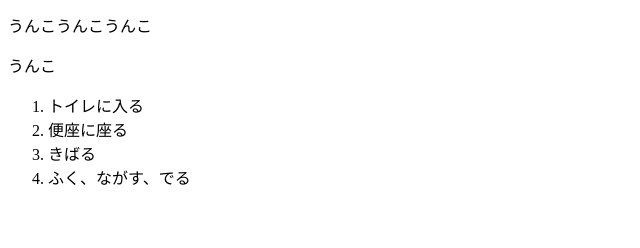
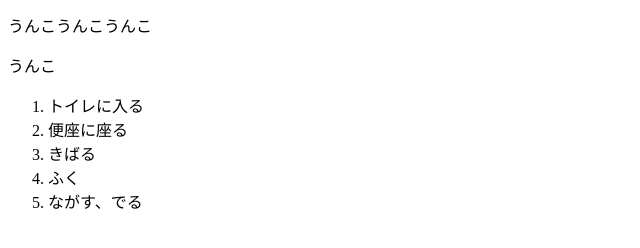
Before and after one commit to tottsuki-mt/ex-dita, a plain HTML site: page task_example2.html in a window 1280 px wide. Shown: the part 76-324 px from the top of the page, without its empty margins (0-640 px from the left). Drawn offline with Linux system fonts and the light colour scheme.

Commit message:
Deploy tottsuki-mt/ex-dita to github.com/tottsuki-mt/ex-dita.git:gh-pages

```diff
--- a/task_example2.html
+++ b/task_example2.html
@@ -13,7 +13,9 @@
       </li><li class="li step">
         <span class="ph cmd">きばる</span>
       </li><li class="li step">
-        <span class="ph cmd">ふく、ながす、でる</span>
+        <span class="ph cmd">ふく</span>
+      </li><li class="li step">
+        <span class="ph cmd">ながす、でる</span>
       </li></ol></section>
   </div>
 </article></main></body></html>
```
